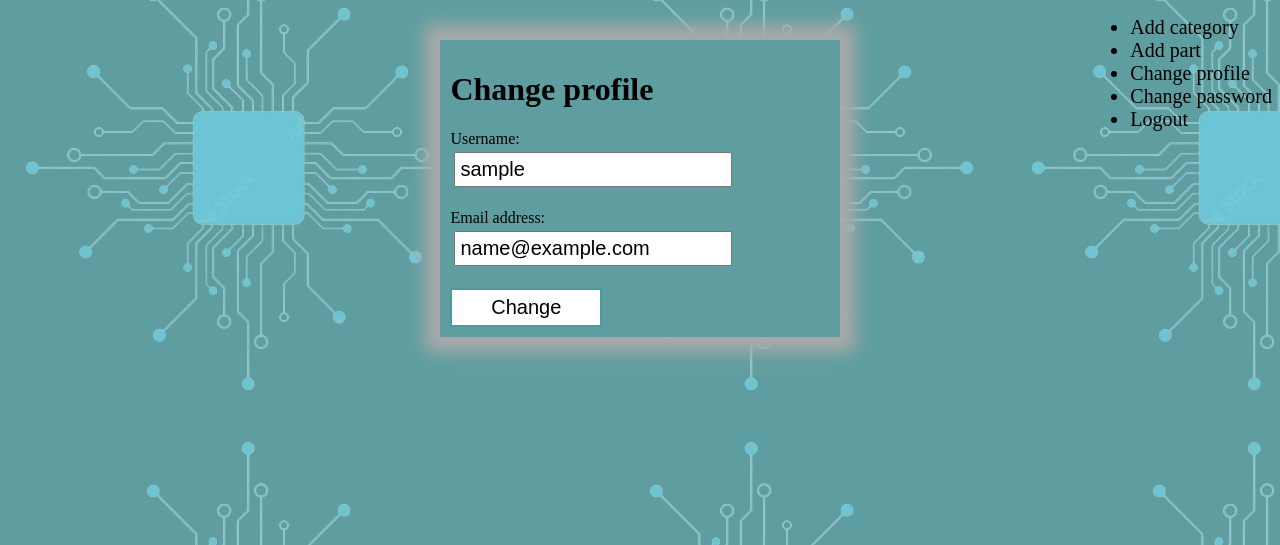
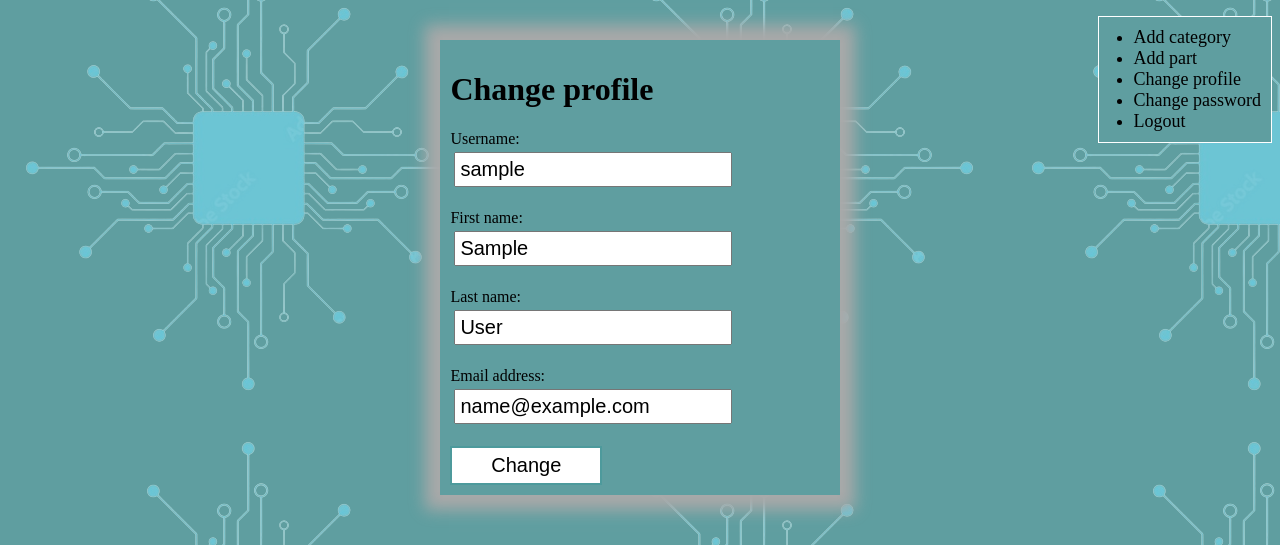
Before and after one commit to YuseinB/parts_catalogue, a Django app: page /users/uedit/ in a window 1280 px wide. Shown: the part 77-622 px from the top of the page. Run offline with Django 4.2, Linux system fonts and the light colour scheme; the visitor is signed in with stand-in values (Sample User, id 1).

Commit message:
9 update

```diff
--- a/parts_catalogue/users/forms.py
+++ b/parts_catalogue/users/forms.py
@@ -25,4 +25,4 @@ class UserRegistrationForm(forms.ModelForm):
 class UserEditForm(forms.ModelForm):
     class Meta:
         model = User
-        fields = ['username', 'email']
+        fields = ['username', 'first_name', 'last_name', 'email']
--- a/static_files/css/style.css
+++ b/static_files/css/style.css
@@ -11,8 +11,15 @@ a{
 a:hover{
     color: white;
 }
+
+ul{
+    border: white 1px double;
+    padding: 10px 10px 10px 35px;
+    background-color: cadetblue;
+}
+
 li{
-    font-size: 20px;
+    font-size: 18px;
 }
 td{
     border: white 1px double;
--- a/templates/404.html
+++ b/templates/404.html
@@ -3,6 +3,6 @@
 {% block title %}404 error{% endblock %}
 
 {% block content %}
-    <h1>Грешка 404 - Страницата не е намерена</h1>
-    <p>Изглежда, че страницата, която търсите, не съществува. Моля, проверете въведения URL адрес.</p>
+    <h1>Error 404 - Page not found</h1>
+    <p>It appears that the page you are looking for does not exist. Please check the URL entered.</p>
 {% endblock %}
--- a/templates/edit_profile.html
+++ b/templates/edit_profile.html
@@ -18,4 +18,5 @@
         <button type="submit">Change</button>
     </form>
     </div>
+    <br><br><br>
 {% endblock %}
--- a/templates/index.html
+++ b/templates/index.html
@@ -35,7 +35,7 @@
 
 {% block content %}
 
-    <h3 style="float: left">Welcome! Parts Catalogue</h3>
+    <h3 style="float: left">Welcome! Electronics Parts Catalogue</h3>
 
 
 {%  endblock %}
--- a/templates/register.html
+++ b/templates/register.html
@@ -17,5 +17,5 @@
         <button type="submit">Send</button>
     </form>
     </div>
-
+<br><br><br>
 {% endblock %}
```
